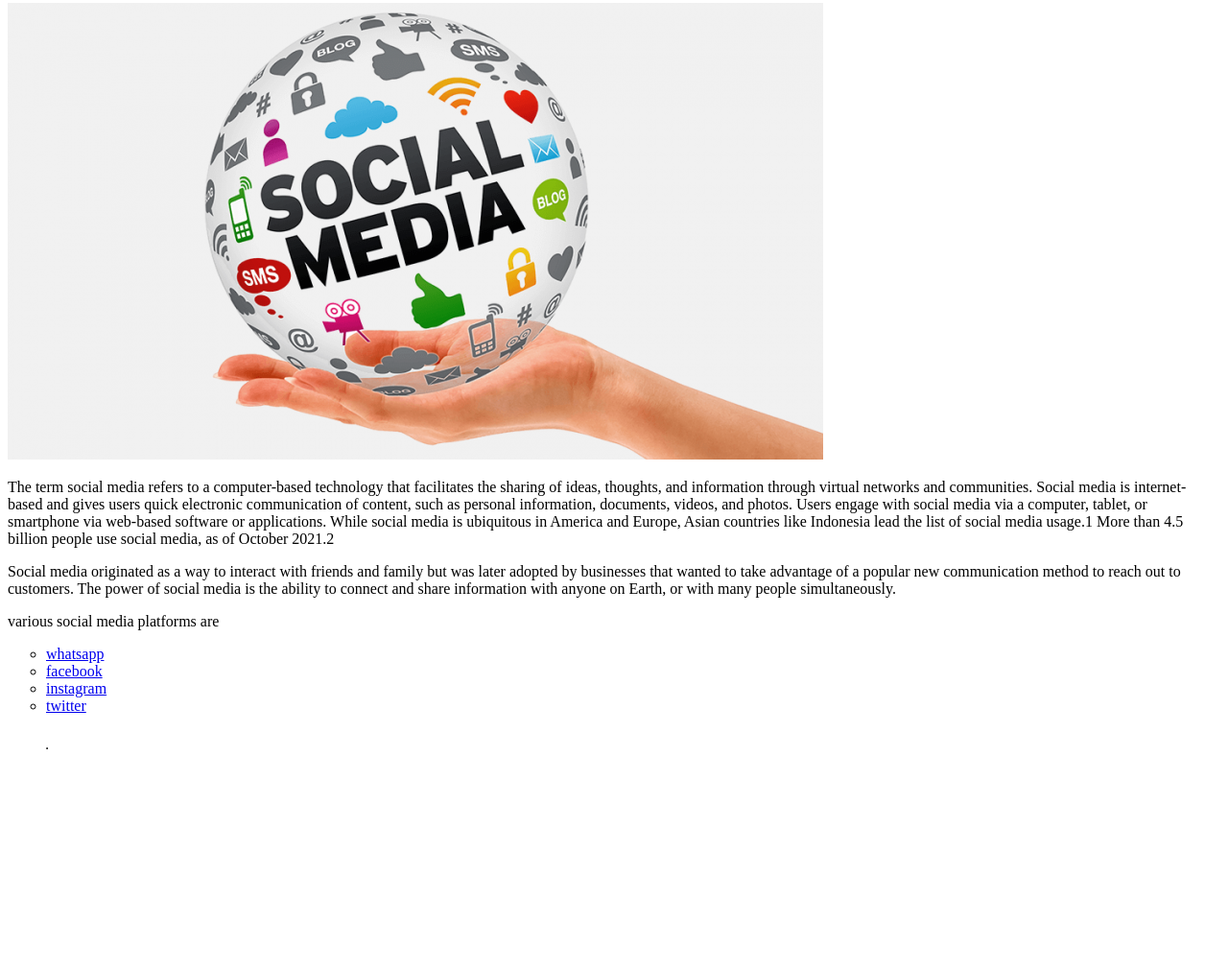
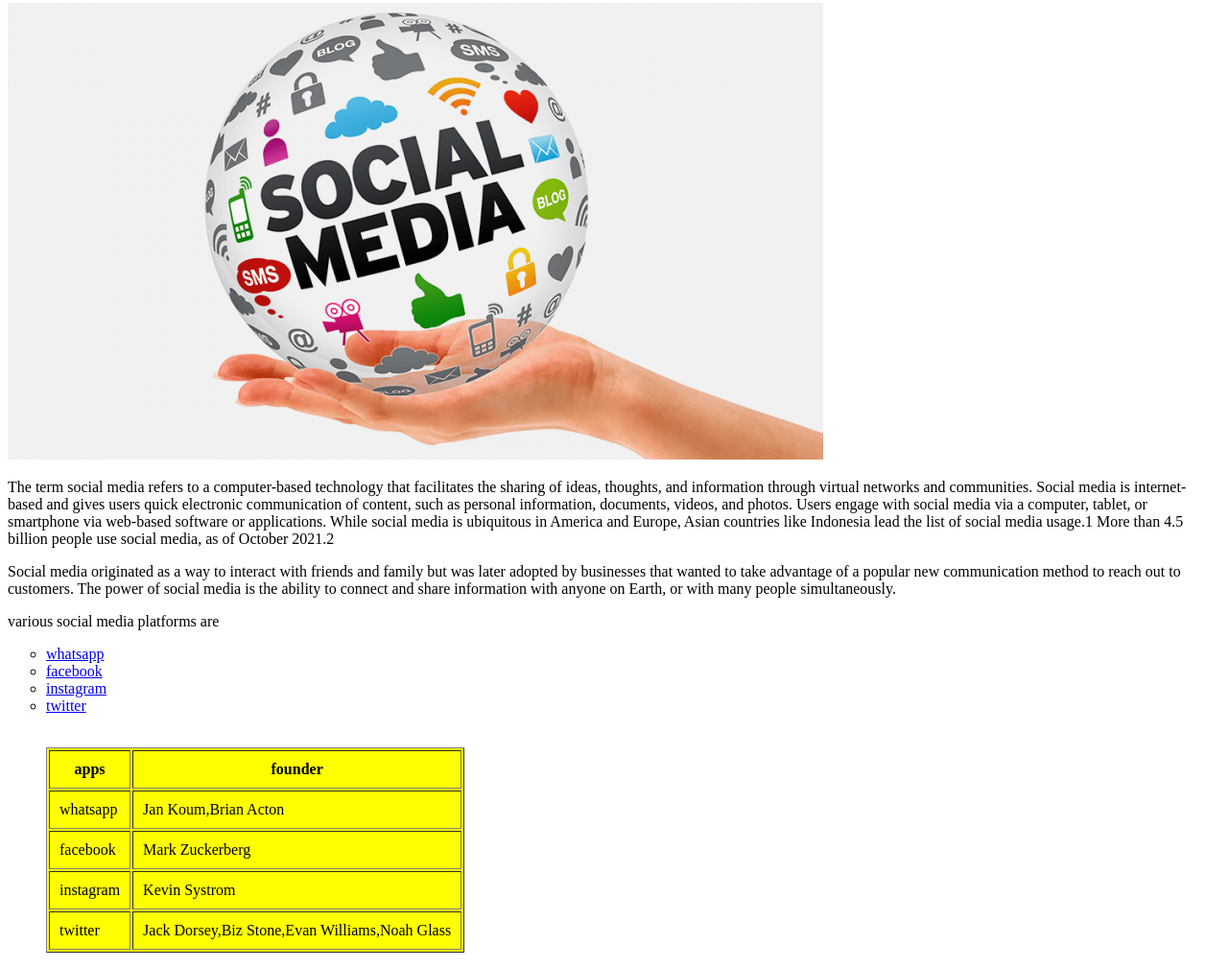
Before and after one commit to Athulyakamal/3C0CSC, a plain HTML site: page index.html in a window 1280 px wide. Shown: the part 95-1104 px from the top of the page at 96% size. Before the commit the page ends 892 px from the top, so only its background shows below. Drawn offline with Linux system fonts and the light colour scheme.

Commit message:
Update index.html

```diff
--- a/index.html
+++ b/index.html
@@ -16,7 +16,22 @@
 			<li><a href="twitter.html"target="_blank">twitter</a></li>
 		</p><br/>
 		<table border="1" cellpadding="10"bgcolor="yellow">
-
+			<tr>
+				<th>apps</th>
+				<th>founder</th>
+			</tr>
+			<tr>
+				<td>whatsapp</td><td>Jan Koum,Brian Acton</td>
+			</tr>
+			<tr>
+				<td>facebook</td><td>Mark Zuckerberg</td>
+			</tr>
+			<tr>
+				<td>instagram</td><td>Kevin Systrom</td>
+			</tr>
+			<tr>
+				<td>twitter</td><td>Jack Dorsey,Biz Stone,Evan Williams,Noah Glass</td>
+			</tr>
 		</table>
 	</body>
 </html
```
